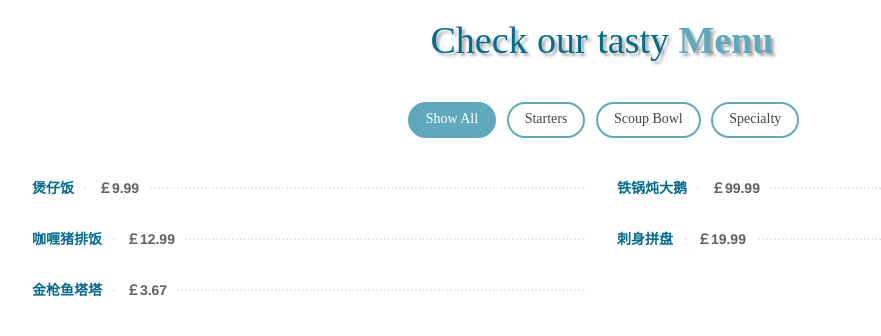
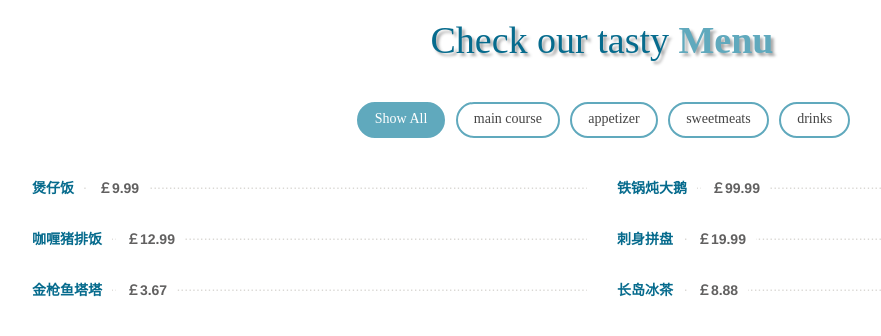
Before and after one commit to Justin-CC/InterTech, a Django app: page /menu/ in a window 1280 px wide. Shown: the part 52-388 px from the top of the page, without its empty margins (38-919 px from the left). Run offline with Django 3.2, Linux system fonts and the light colour scheme; some libraries are stand-ins or nearby versions.

Commit message:
version1.1

```diff
--- a/rango/views.py
+++ b/rango/views.py
@@ -133,20 +133,24 @@
 def menu(request):
     # 这里要拿到全部的dish信息
     queryset = [
-        {'dishid': 1, 'dishname': "煲仔饭", 'type': '主菜', 'price': 9.99, 'dish_picture': '/static/images/rango.jpg',
+        {'dishid': 1, 'dishname': "煲仔饭", 'type': 'maincourse', 'price': 9.99,
+         'dish_picture': '/static/images/rango.jpg',
          'description': 'description煲仔饭煲仔饭煲仔饭煲仔饭煲仔饭煲仔饭煲仔饭煲仔饭煲仔饭煲仔饭煲仔饭煲仔饭煲仔饭煲仔饭煲仔饭煲仔饭煲仔饭煲仔饭煲仔饭煲仔饭煲仔饭煲仔饭煲仔饭煲仔饭'},
-        {'dishid': 2, 'dishname': "铁锅炖大鹅", 'type': '主菜', 'price': 99.99,
+        {'dishid': 2, 'dishname': "铁锅炖大鹅", 'type': 'maincourse', 'price': 99.99,
          'dish_picture': '/static/images/rango.jpg',
          'description': 'description铁锅炖大鹅铁锅炖大鹅铁锅炖大鹅铁锅炖大鹅铁锅炖大鹅铁锅炖大鹅铁锅炖大鹅铁锅炖大鹅铁锅炖大鹅铁锅炖大鹅铁锅炖大鹅铁锅炖大鹅铁锅炖大鹅铁锅炖大鹅铁锅炖大鹅'},
-        {'dishid': 3, 'dishname': "咖喱猪排饭", 'type': '主菜', 'price': 12.99,
+        {'dishid': 3, 'dishname': "咖喱猪排饭", 'type': 'maincourse', 'price': 12.99,
          'dish_picture': '/static/images/rango.jpg',
          'description': 'description咖喱猪排饭咖喱猪排饭咖喱猪排饭咖喱猪排饭咖喱猪排饭咖喱猪排饭咖喱猪排饭咖喱猪排饭咖喱猪排饭咖喱猪排饭咖喱猪排饭咖喱猪排饭咖喱猪排饭咖喱猪排饭咖喱猪排饭咖喱猪排饭'},
-        {'dishid': 4, 'dishname': "刺身拼盘", 'type': '刺身', 'price': 19.99,
+        {'dishid': 4, 'dishname': "刺身拼盘", 'type': 'appetizer', 'price': 19.99,
          'dish_picture': '/static/images/rango.jpg',
          'description': 'description刺身拼盘刺身拼盘刺身拼盘刺身拼盘刺身拼盘刺身拼盘刺身拼盘刺身拼盘刺身拼盘刺身拼盘刺身拼盘刺身拼盘刺身拼盘刺身拼盘刺身拼盘刺身拼盘刺身拼盘刺身拼盘刺身拼盘刺身拼盘刺身拼盘'},
-        {'dishid': 5, 'dishname': "金枪鱼塔塔", 'type': '刺身', 'price': 3.67,
+        {'dishid': 5, 'dishname': "金枪鱼塔塔", 'type': 'sweetmeats', 'price': 3.67,
          'dish_picture': '/static/images/rango.jpg',
          'description': 'description金枪鱼塔塔金枪鱼塔塔金枪鱼塔塔金枪鱼塔塔金枪鱼塔塔金枪鱼塔塔金枪鱼塔塔金枪鱼塔塔金枪鱼塔塔金枪鱼塔塔金枪鱼塔塔金枪鱼塔塔金枪鱼塔塔金枪鱼塔塔金枪鱼塔塔金枪鱼塔塔金枪鱼塔塔金枪鱼塔塔'},
+        {'dishid': 6, 'dishname': "长岛冰茶", 'type': 'drinks', 'price': 8.88,
+         'dish_picture': '/static/images/rango.jpg',
+         'description': "长岛冰茶长岛冰茶长岛冰茶长岛冰茶长岛冰茶长岛冰茶长岛冰茶长岛冰茶长岛冰茶长岛冰茶长岛冰茶长岛冰茶长岛冰茶长岛冰茶长岛冰茶长岛冰茶长岛冰茶长岛冰茶长岛冰茶长岛冰茶长岛冰茶长岛冰茶长岛冰茶长岛冰茶长岛冰茶"}
     ]
 
     return render(request, "menu.html", {"data": queryset})
@@ -163,7 +167,6 @@
         #     return render(request, 'login.html', {"error": "You need to be logged in to comment"})
         # else:
         #     return render(request, 'login.html', {'info_dicr': info_dict})
-
 
         dishid = request.POST.get('dishid')
         dishname = request.POST.get('dishname')
--- a/templates/menu.html
+++ b/templates/menu.html
@@ -148,9 +148,10 @@
             <div class="col-lg-12 d-flex justify-content-center">
                 <ul id="menu-flters" style="font-family: Tempus Sans ITC; font-size: 18px; font-weight: bolder; ">
                     <li data-filter="*" class="filter-active">Show All</li>
-                    <li data-filter=".filter-starters">Starters</li>
-                    <li data-filter=".filter-salads">Scoup Bowl</li>
-                    <li data-filter=".filter-specialty">Specialty</li>
+                    <li data-filter=".filter-maincourse">main course</li>
+                    <li data-filter=".filter-appetizer">appetizer</li>
+                    <li data-filter=".filter-sweetmeats">sweetmeats</li>
+                    <li data-filter=".filter-drinks">drinks</li>
                 </ul>
             </div>
         </div>
@@ -158,7 +159,8 @@
         <div class="row menu-container">
 
             {% for row in data %}
-                <div class="col-lg-6 menu-item filter-starters">
+                {% if row.type == "maincourse" %}
+                    <div class="col-lg-6 menu-item filter-maincourse">
                         <div class="menu-content">
                             <form id={{ row.dishid }} method="post" action="/menu_detail/">
                                 <input type="hidden" name="dishid" value={{ row.dishid }}/>
@@ -176,6 +178,76 @@
                             </form>
                         </div>
                     </div>
+                {% endif %}
+            {% endfor %}
+
+            {% for row in data %}
+                {% if row.type == "appetizer" %}
+                    <div class="col-lg-6 menu-item filter-appetizer">
+                        <div class="menu-content">
+                            <form id={{ row.dishid }} method="post" action="/menu_detail/">
+                                <input type="hidden" name="dishid" value={{ row.dishid }}/>
+                                <input type="hidden" name="dishname" value={{ row.dishname }}/>
+                                <input type="hidden" name="type" value={{ row.type }}/>
+                                <input type="hidden" name="price" value={{ row.price }}/>
+                                <input type="hidden" name="description" value={{ row.description }}/>
+                                <input type="hidden" name="dish_picture" value={{ row.dish_picture }}/>
+
+                                <a onclick="document.getElementById({{ row.dishid }}).submit();">{{ row.dishname }}</a>
+
+                                {#                            <a onclick="sendPost_menu_detail('{{ row.dishid }}', '{{ row.dishname }}', '{{ row.type }}', '{{ row.price }}',  '{{ row.description }}')">{{ row.dishname }}</a>#}
+
+                                <span>￡{{ row.price }}</span>
+                            </form>
+                        </div>
+                    </div>
+                {% endif %}
+            {% endfor %}
+
+            {% for row in data %}
+                {% if row.type == "sweetmeats" %}
+                    <div class="col-lg-6 menu-item filter-sweetmeats">
+                        <div class="menu-content">
+                            <form id={{ row.dishid }} method="post" action="/menu_detail/">
+                                <input type="hidden" name="dishid" value={{ row.dishid }}/>
+                                <input type="hidden" name="dishname" value={{ row.dishname }}/>
+                                <input type="hidden" name="type" value={{ row.type }}/>
+                                <input type="hidden" name="price" value={{ row.price }}/>
+                                <input type="hidden" name="description" value={{ row.description }}/>
+                                <input type="hidden" name="dish_picture" value={{ row.dish_picture }}/>
+
+                                <a onclick="document.getElementById({{ row.dishid }}).submit();">{{ row.dishname }}</a>
+
+                                {#                            <a onclick="sendPost_menu_detail('{{ row.dishid }}', '{{ row.dishname }}', '{{ row.type }}', '{{ row.price }}',  '{{ row.description }}')">{{ row.dishname }}</a>#}
+
+                                <span>￡{{ row.price }}</span>
+                            </form>
+                        </div>
+                    </div>
+                {% endif %}
+            {% endfor %}
+
+            {% for row in data %}
+                {% if row.type == "drinks" %}
+                    <div class="col-lg-6 menu-item filter-drinks">
+                        <div class="menu-content">
+                            <form id={{ row.dishid }} method="post" action="/menu_detail/">
+                                <input type="hidden" name="dishid" value={{ row.dishid }}/>
+                                <input type="hidden" name="dishname" value={{ row.dishname }}/>
+                                <input type="hidden" name="type" value={{ row.type }}/>
+                                <input type="hidden" name="price" value={{ row.price }}/>
+                                <input type="hidden" name="description" value={{ row.description }}/>
+                                <input type="hidden" name="dish_picture" value={{ row.dish_picture }}/>
+
+                                <a onclick="document.getElementById({{ row.dishid }}).submit();">{{ row.dishname }}</a>
+
+                                {#                            <a onclick="sendPost_menu_detail('{{ row.dishid }}', '{{ row.dishname }}', '{{ row.type }}', '{{ row.price }}',  '{{ row.description }}')">{{ row.dishname }}</a>#}
+
+                                <span>￡{{ row.price }}</span>
+                            </form>
+                        </div>
+                    </div>
+                {% endif %}
             {% endfor %}
 
         </div>
```
Lines whose indentation alone changed are shown as unchanged.
